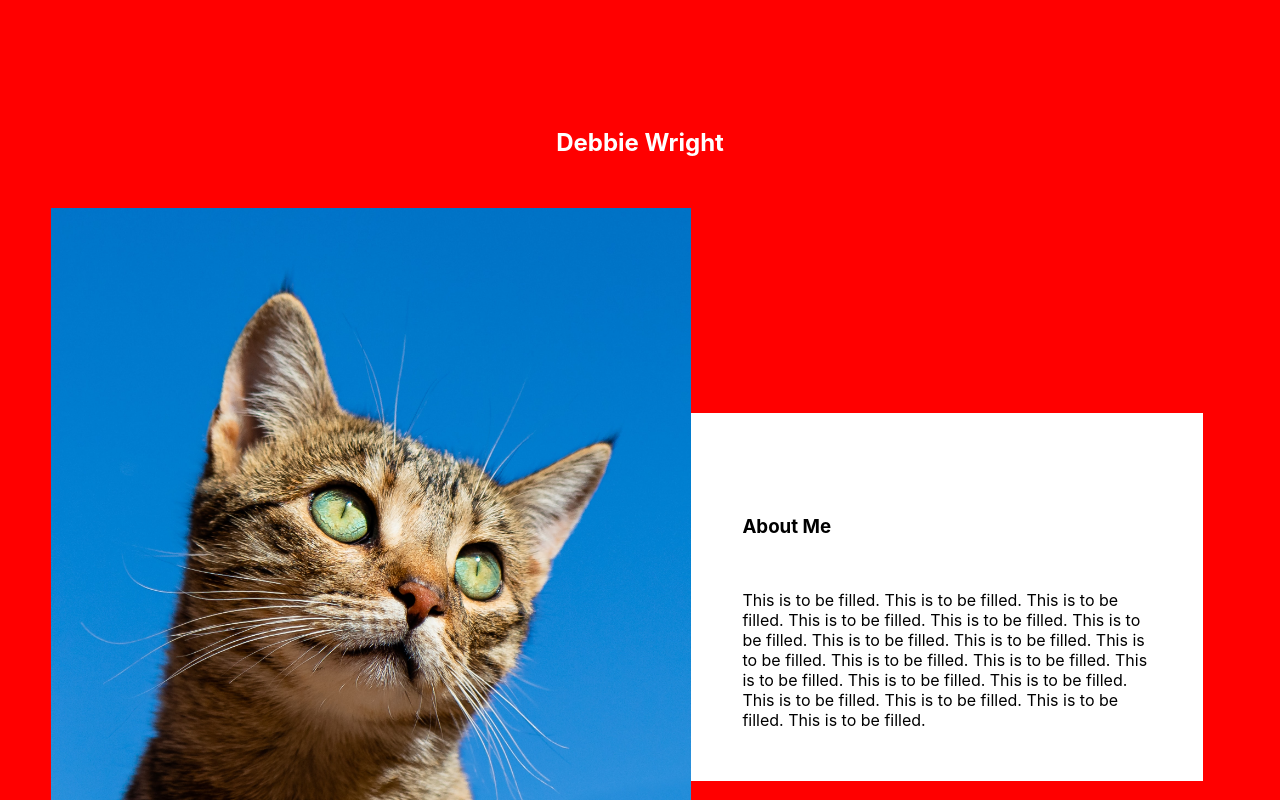
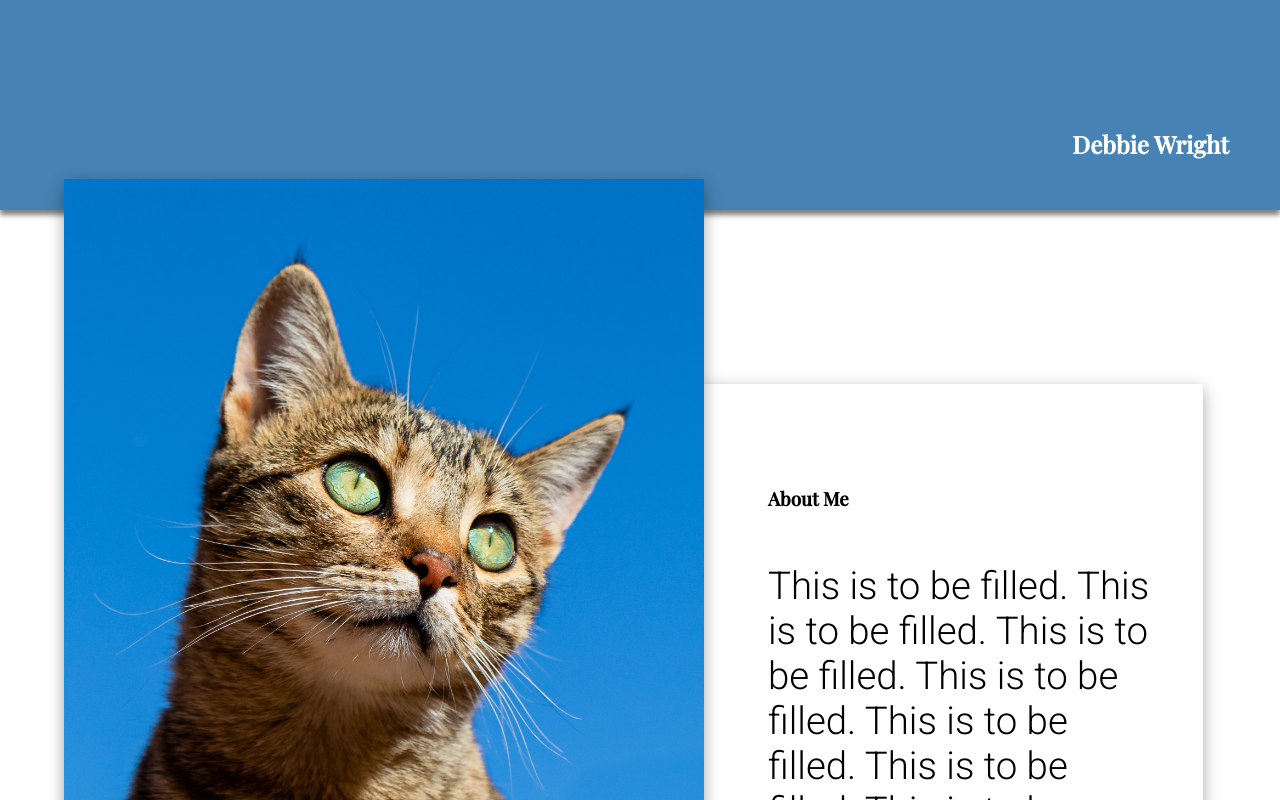
Before and after one commit to dwright1989/portfolio, a JavaScript app: page / in a window 1280 px wide. Shown: the top 800 px of the page. Built offline with nearby package versions, Linux system fonts and the light colour scheme; the HTML template or start-up script is replaced by a standard one.

Commit message:
CSS for about section updated.  Still to update text and image

```diff
--- a/src/App.css
+++ b/src/App.css
@@ -1,30 +1,63 @@
+@import url('https://fonts.googleapis.com/css2?family=Playfair+Display:wght@500&display=swap');
+@import url('https://fonts.googleapis.com/css2?family=Roboto:wght@300&display=swap');
 *{
     margin: 0;
     padding: 0;
 }
 
 :root{
-    --main-color: red;
+    --main-color: #4682B4;
     --secondary-color: white;
 }
+
+body{
+    font-family: 'Roboto', sans-serif;
+}
+
+h1,h2,h3,h4,h5{
+    font-family: 'Playfair Display', serif;
+}
+
+.draw {
+    position: absolute;
+    top: -90px;
+    left: 0;
+    width: 100%;
+    z-index: -100;
+}
+
+.rectangle {
+    height: 300px;
+    background-color: var(--main-color);
+    box-shadow: 0 5px 5px rgba(0, 0, 0, .5);
+    border: 0;
+}
+
+
 
 /*ABOUT ME*/
 
 #aboutMe{
-    background-color: var(--main-color);
     padding: 10vw 0vw;
 }
 
 #aboutMe>h2{
-    text-align: center;
+    float: right;
     color: var(--secondary-color);
+    padding-right: 4vw;
 }
 
-#aboutMe>img{
+#imgDiv>img{
     width: 50vw;
+    box-shadow: rgba(0, 0, 0, 0.35) 0px 5px 15px;
+}
+
+#imgDiv{
+    padding-top: 3vw;
+    margin: 1vw 5vw;
     display: inline-block;
     float: left;
-    padding: 4vw;
+
 }
 
 #description{
@@ -32,8 +65,13 @@
     width: 80%;
     margin: 20vw auto;
     padding: 4vw;
+    box-shadow: rgba(0, 0, 0, 0.35) 0px 5px 15px;
 }
 
 #description>h3{
     padding: 4vw;
 }
+
+#description>p{
+    font-size: 3vw;
+}
--- a/src/Components/AboutMe.js
+++ b/src/Components/AboutMe.js
@@ -5,8 +5,13 @@ function AboutMe() {
 
     return (
     <div id="aboutMe">
+       <div className="draw">
+            <div className="rectangle"></div>
+        </div>
       <h2>Debbie Wright</h2>
+      <div id="imgDiv">
         <img src={profilePic} alt="profile"/>
+      </div>
         <div id="description">
           <h3>About Me</h3>
           <p>This is to be filled. This is to be filled.  This is to be filled.
```
